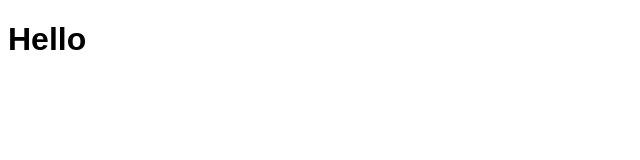
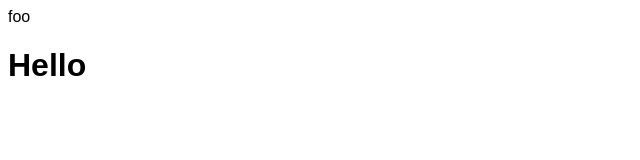
Before and after one commit to harrypujols/new-site-prototype, a website built with webpack: page docs/index.html in a window 1280 px wide. Shown: the whole page, without its empty margins (0-640 px from the left). Built offline with nearby package versions, Linux system fonts and the light colour scheme.

Commit message:
fixed display

```diff
--- a/dev/sass/global/index.scss
+++ b/dev/sass/global/index.scss
@@ -10,6 +10,6 @@
     //     content: $breakpoint;
     //   }
     // }
-    content: foo;
+    content: "foo";
   }
 }
```
Also changed, not shown: docs/css/styles.css.
